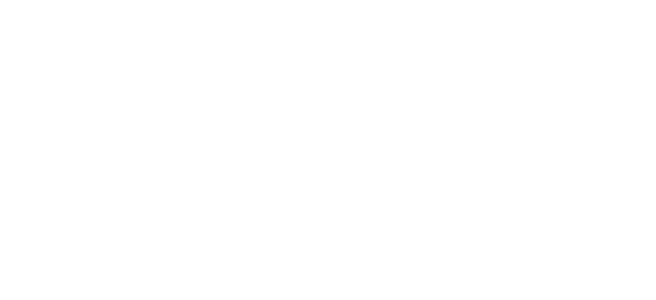
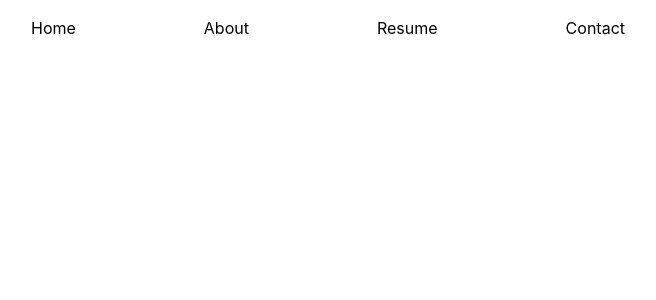
Before and after one commit to vrahier/website, a React (Create React App) app: page / in a window 1280 px wide. Shown: the top 300 px of the page, without its empty margins (312-968 px from the left). Built offline with nearby package versions, Linux system fonts and the light colour scheme.

Commit message:
Define header component
The header is fixed on top of the page and displays a few links to
navigate in website

```diff
--- /dev/null
+++ b/src/components/Header.css
@@ -0,0 +1,25 @@
+header {
+  position: fixed;
+  width: 100%;
+  height: 56px;
+  top: 0;
+  left: 0;
+  display: flex;
+  align-items: center;
+  justify-content: center;
+}
+
+.menuList {
+  list-style: none;
+  padding: 0;
+}
+
+.menuItem {
+  display: inline;
+  margin: 0 5vw 0 5vw;
+}
+
+.menuItem:active, .menuItem:hover {
+  border-bottom: 1px solid;
+  padding-bottom: 5px;
+}
--- a/src/components/Header.jsx
+++ b/src/components/Header.jsx
@@ -1,4 +1,17 @@
+import './Header.css'
+
 function Header() {
-  return <></>
+
+  const menuItems = ["Home", "About", "Resume", "Contact"];
+
+  return (
+    <header>
+        <ul className="menuList">
+        { menuItems.map((item, index) => (
+          <li key={index} className="menuItem">{item}</li>
+        ))}
+        </ul>
+    </header>
+  )
 }
 export default Header;
```
